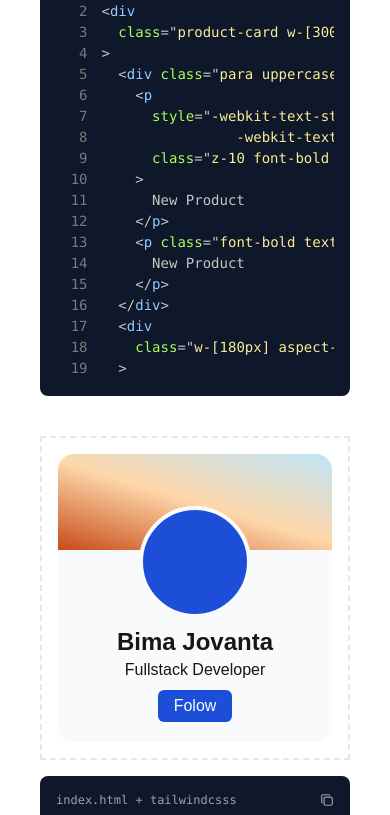
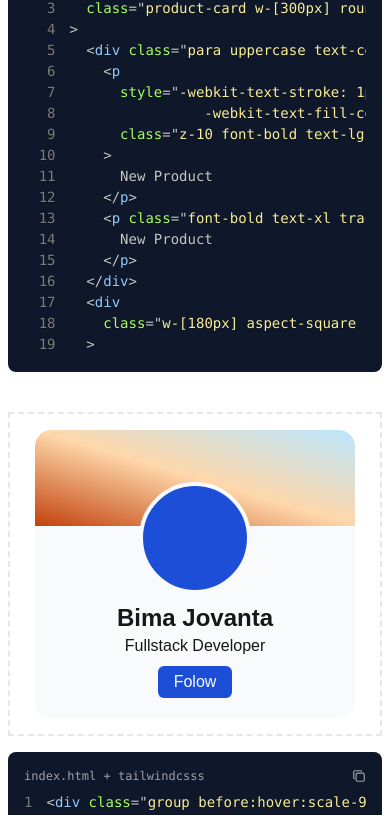
Before and after one commit to bimadevs/bimsui, a Next.js app: page /html/card in a window 390 px wide. Shown: the part 2091-2906 px from the top of the page. Built offline with nearby package versions, Linux system fonts and the light colour scheme.

Commit message:
fixed view in mobile

```diff
--- a/src/app/html/card/page.tsx
+++ b/src/app/html/card/page.tsx
@@ -255,7 +255,7 @@ export default function FloatingDoctPreview() {
           onFrameworkChange={setFramework}
         />
         <main className="pt-20 flex-1 w-[100vw] ">
-          <div className={`transition-all px-10 duration-300 ${sidebarOpen ? 'ml-64' : 'ml-0'}`}>
+          <div className={`transition-all px-2 md:px-10 duration-300 ${sidebarOpen ? 'ml-64' : 'ml-0'}`}>
             <div className="p-6">
               <h1 className="text-3xl font-bold">{judul}</h1>
               <p className="text-muted-foreground mt-2">{deskripsi}</p>
--- a/src/app/html/navbar/page.tsx
+++ b/src/app/html/navbar/page.tsx
@@ -319,7 +319,7 @@ export default function FloatingDoctPreview() {
           onFrameworkChange={setFramework}
         />
         <main className="pt-20 flex-1 w-[100vw] ">
-          <div className={`transition-all px-10 duration-300 ${sidebarOpen ? 'ml-64' : 'ml-0'}`}>
+          <div className={`transition-all px-2 md:px-10 duration-300 ${sidebarOpen ? 'ml-64' : 'ml-0'}`}>
             <div className="p-6">
               <h1 className="text-3xl font-bold">{judul}</h1>
               <p className="text-muted-foreground mt-2">{deskripsi}</p>
```
